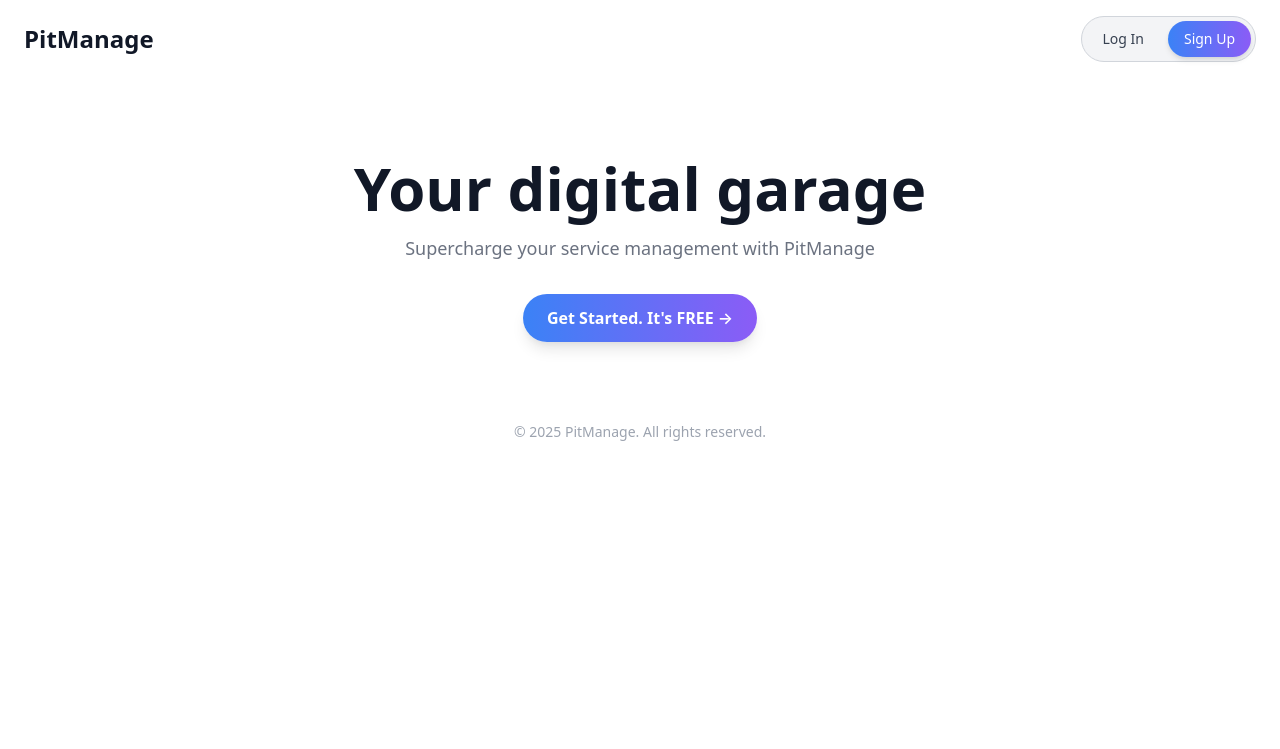
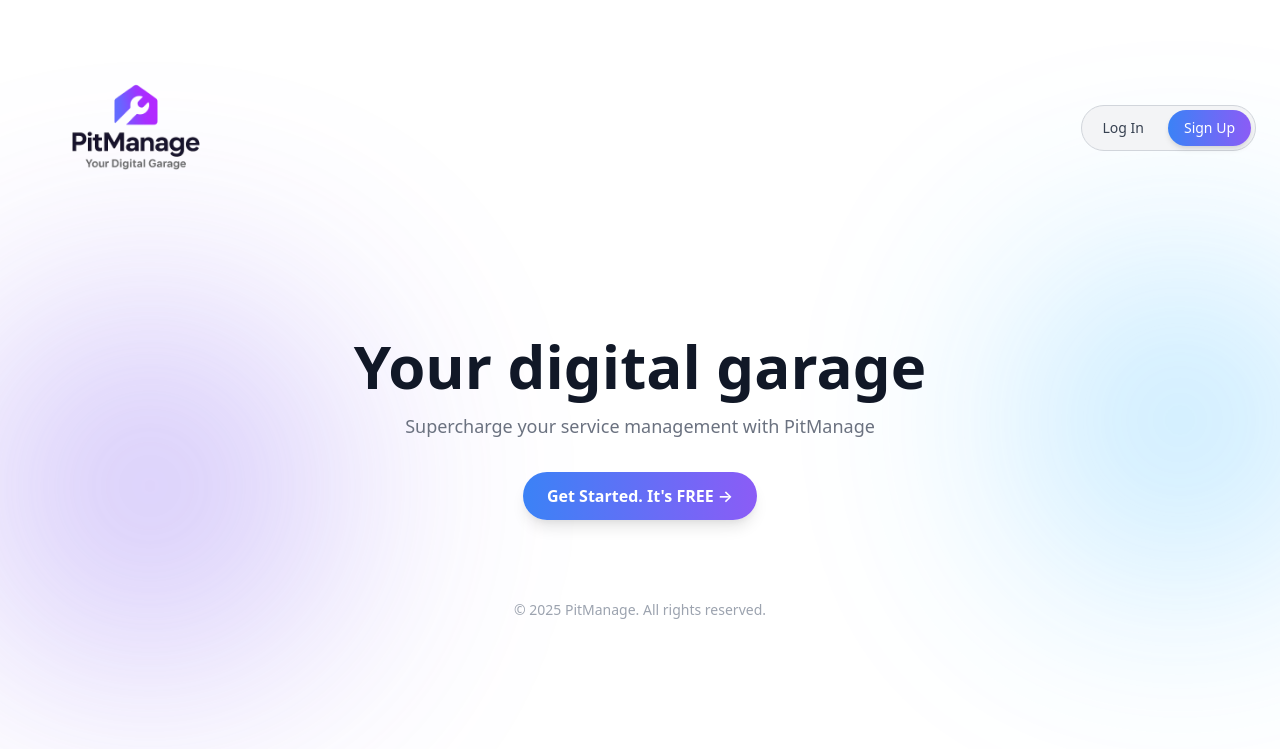
Before and after one commit to EdgarsMelnalksnis/pitManage, a PHP site: page / in a window 1280 px wide; the page is wider, and only the part inside the window is pictured. Shown: the top 749 px of that part. Run offline with PHP 8.4, Linux system fonts and the light colour scheme.

Commit message:
improved styling

```diff
--- a/includes/header.php
+++ b/includes/header.php
@@ -7,12 +7,14 @@
     <link href="/css/tailwind.min.css" rel="stylesheet">
 </head>
 <body class="bg-white text-gray-900">
-<header class="w-full flex justify-between items-center px-6 py-4">
-    <div class="text-2xl font-bold">PitManage</div>
-    <div class="flex items-center space-x-2 bg-gray-100 p-1 rounded-full border border-gray-300">
+<header class="w-full flex flex-col sm:flex-row justify-between items-center px-4 sm:px-6 py-4 space-y-4 sm:space-y-0">
+    <div>
+        <img src="/images/pitManageLogo.png" alt="PitManage Logo" class="h-40 md:h-48 lg:h-56 w-auto">
+    </div>
+    <div class="flex flex-col sm:flex-row items-center space-y-2 sm:space-y-0 sm:space-x-2 bg-gray-100 p-1 rounded-full border border-gray-300">
         <a href="#"
-           class="text-gray-700 px-4 py-2 rounded-full hover:bg-white transition-all duration-300 text-sm font-medium">Log In</a>
+           class="text-gray-700 px-4 py-2 rounded-full hover:bg-white transition-all duration-300 text-sm font-medium w-full text-center sm:w-auto">Log In</a>
         <a href="#"
-           class="bg-gradient-to-r from-blue-500 to-purple-500 text-white px-4 py-2 rounded-full text-sm font-medium shadow-md transform hover:scale-105 transition-all duration-300">Sign Up</a>
+           class="bg-gradient-to-r from-blue-500 to-purple-500 text-white px-4 py-2 rounded-full text-sm font-medium shadow-md transform hover:scale-105 transition-all duration-300 w-full text-center sm:w-auto">Sign Up</a>
     </div>
 </header>
--- a/index.php
+++ b/index.php
@@ -1,5 +1,33 @@
 <?php include 'includes/header.php'; ?>
-<main class="flex flex-col items-center justify-center text-center mt-20">
+<style>
+    .background-blur::before {
+        content: "";
+        position: absolute;
+        top: -100px;
+        left: -100px;
+        width: 500px;
+        height: 500px;
+        background: radial-gradient(circle at center, #7f5af0 0%, transparent 70%);
+        filter: blur(120px);
+        opacity: 0.6;
+        z-index: -1;
+    }
+
+    .background-blur::after {
+        content: "";
+        position: absolute;
+        bottom: -100px;
+        right: -100px;
+        width: 400px;
+        height: 400px;
+        background: radial-gradient(circle at center, #2cb2ff 0%, transparent 70%);
+        filter: blur(120px);
+        opacity: 0.6;
+        z-index: -1;
+    }
+</style>
+
+<main class="relative background-blur flex flex-col items-center justify-center text-center mt-20 px-4">
     <h1 class="text-4xl md:text-6xl font-bold text-gray-900 mb-4">Your digital garage</h1>
     <p class="text-gray-500 text-lg mb-8">Supercharge your service management with PitManage</p>
     <a href="#"
```
